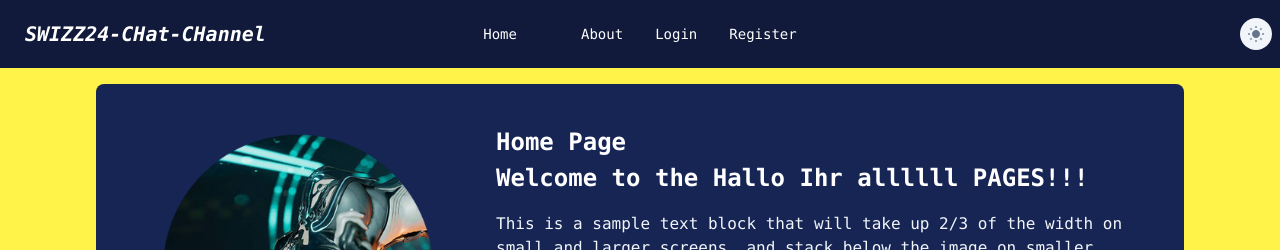
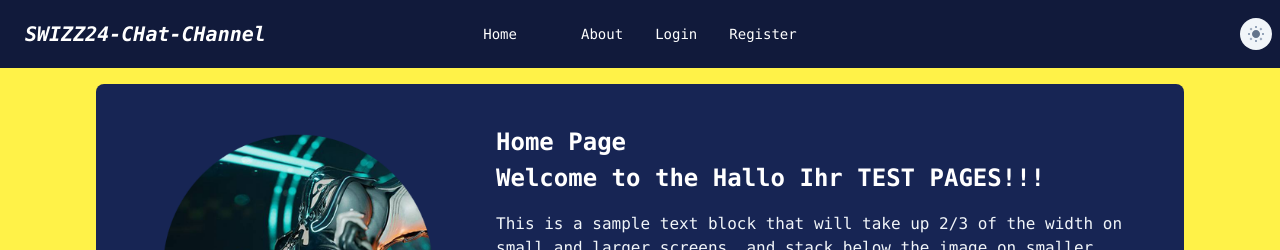
Before and after one commit to Gaudenz77/vuechat_tryout, a Vue app: page / in a window 1280 px wide. Shown: the top 250 px of the page. Built offline with nearby package versions, Linux system fonts and the light colour scheme; no server answers.

Commit message:
TEST
TEST

```diff
--- a/src/views/Home.vue
+++ b/src/views/Home.vue
@@ -18,7 +18,7 @@ export default {
     <div class="sm:w-2/3 w-full mt-8 px-8">
       <div class="text-[1.5rem] font-bold dark:text-black text-white ">
         <h1>Home Page</h1>
-        <p class="">Welcome to the Hallo Ihr allllll PAGES!!!</p>
+        <p class="">Welcome to the Hallo Ihr TEST PAGES!!!</p>
       </div>
       <p class="dark:text-gray-900 text-slate-100 mt-4">
         This is a sample text block that will take up 2/3 of the width on small and larger screens, and stack below the image on smaller screens. Use this space to provide a description or any other relevant content.
```
